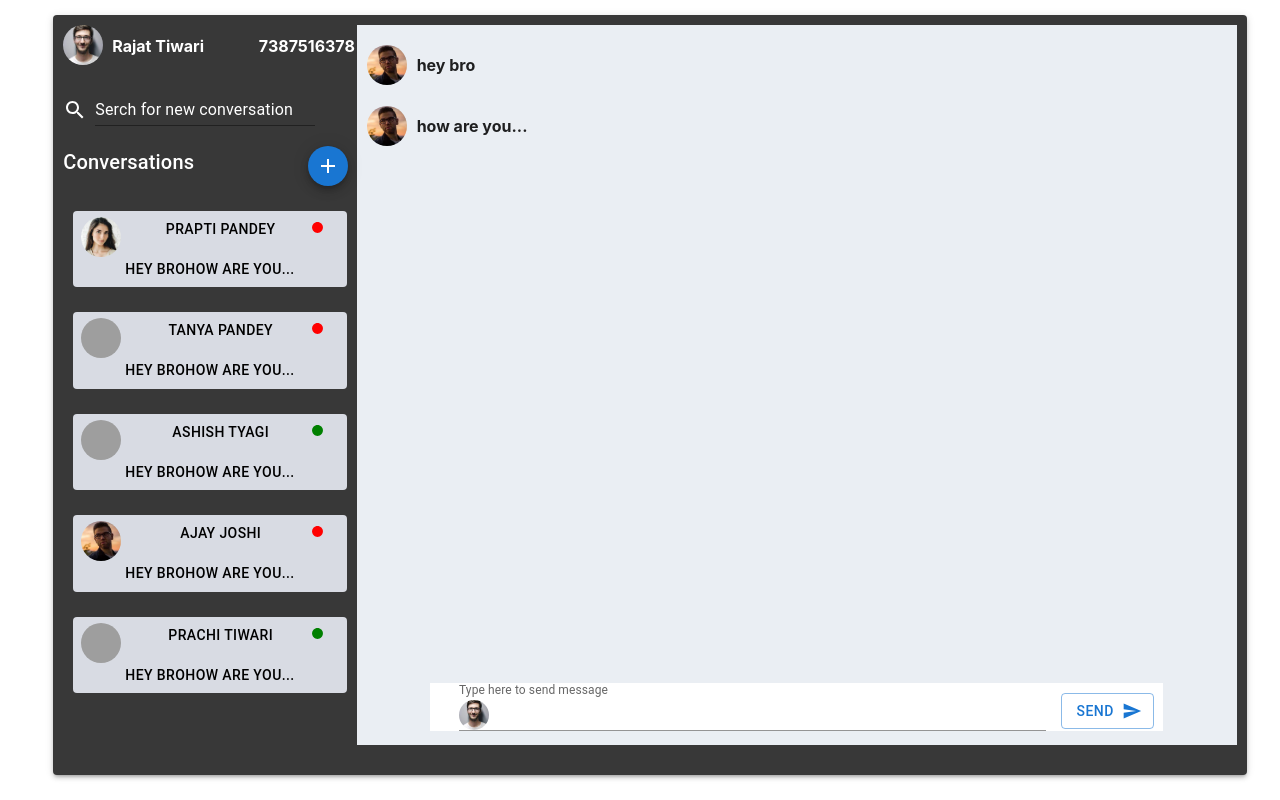
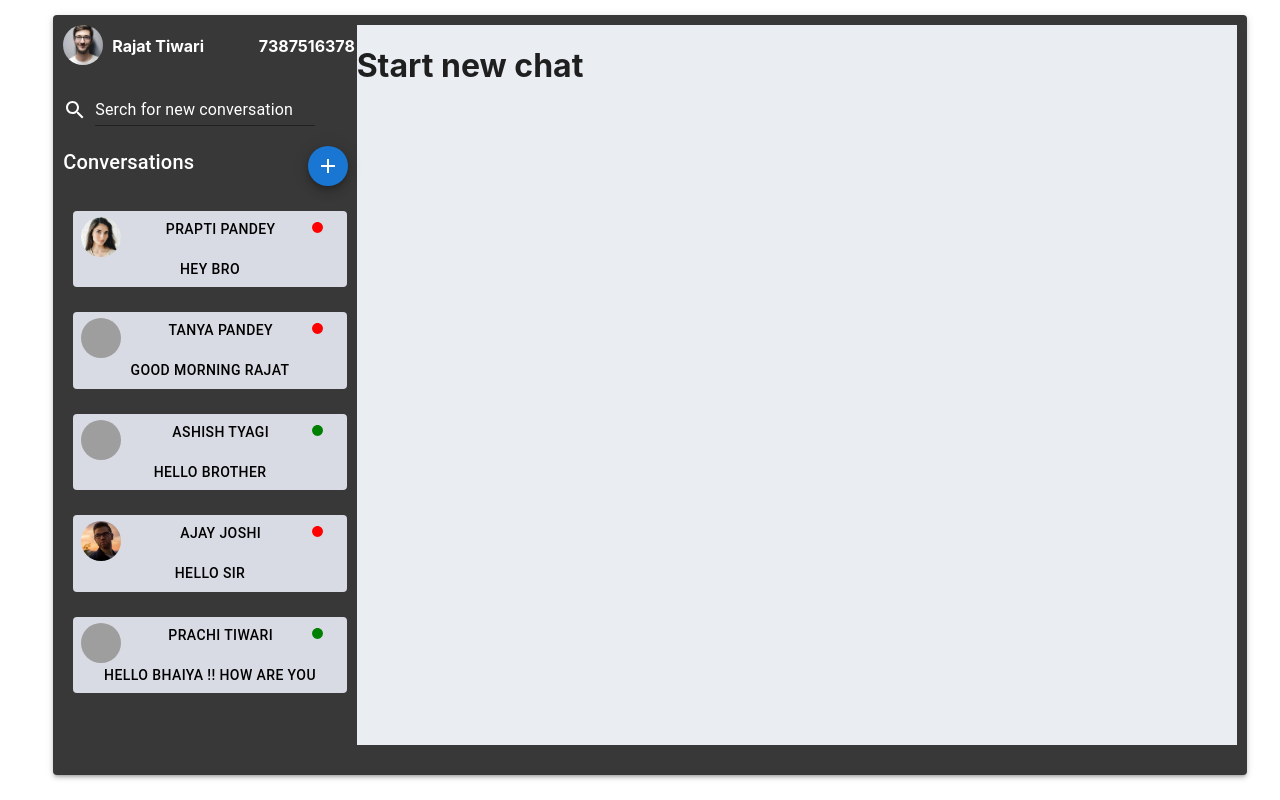
Before and after one commit to Rajattiwari20/React-chat-app, a React (Create React App) app: page / in a window 1280 px wide. Built offline with nearby package versions, Linux system fonts and the light colour scheme; grey boxes are pictures that could not be loaded.

Commit message:
redirect react router

```diff
--- a/package.json
+++ b/package.json
@@ -13,6 +13,7 @@
     "@testing-library/user-event": "^12.1.10",
     "react": "^17.0.2",
     "react-dom": "^17.0.2",
+    "react-router-dom": "^5.3.0",
     "react-scripts": "4.0.3",
     "web-vitals": "^1.0.1"
   },
--- a/src/components/AdminDetail.js
+++ b/src/components/AdminDetail.js
@@ -4,10 +4,6 @@ import { Typography , Grid, Avatar, Button} from '@mui/material'
 function AdminDetail(props) {
 
   const {data} = props
-
-  const handelClick = () => {
-    console.log("Click")
-  }
 
     return (
       <>
--- a/src/components/CoversationModel.js
+++ b/src/components/CoversationModel.js
@@ -10,6 +10,7 @@ import AddIcon from '@mui/icons-material/Add';
 import CloseIcon from '@mui/icons-material/Close';
 import { TextField , Grid, InputAdornment, Typography, Button, Avatar} from '@mui/material'
 import dummyData from '../data'
+import {useHistory} from 'react-router-dom'
 
 
 const BootstrapDialog = styled(Dialog)(({ theme }) => ({
@@ -53,13 +54,15 @@ BootstrapDialogTitle.propTypes = {
 export default function CoversationModel(props) {
 
   const {open , setOpen} = props
+  let history = useHistory()
 
   const handleClose = () => {
     setOpen(false);
   };
 
   const handleClick = (data) =>{
-    console.log("Data" , data)
+    history.push("user"+data.id)
+    setOpen(false);
   }
 
   return (
@@ -93,7 +96,7 @@ export default function CoversationModel(props) {
                             {
                                 data.isLogedIn ?
                                 <Grid item md ={3}>
-                                    <Button variant="text" >
+                                    <Button variant="text" onClick={() => handleClick(data)}>
                                         <AccountCircleOutlinedIcon/>
                                     </Button>
                                 </Grid>
--- a/src/components/CurrentConversation.js
+++ b/src/components/CurrentConversation.js
@@ -4,8 +4,10 @@ import SendNewMessage from './SendNewMessage'
 import NewConversation from './NewConversation'
 import dummyData from '../data'
 
-function CurrentConversation() {
+function CurrentConversation(props) {
 
+    const {userId} = props
+    console.log("userId ==>" , userId )
     const [data, setdata] = useState()
     const [value , setValue] = useState()
     const [senderMessage , setSenderMessage] = useState()
@@ -22,10 +24,10 @@ function CurrentConversation() {
         })
     }, [])
 
-    console.log("messages ==>" , messages)
+    // console.log("messages ==>" , messages)
 
         const handelClick = () =>{
-            console.log("senderMessage ==> " , senderMessage)
+            // console.log("senderMessage ==> " , senderMessage)
             setNewMessage([...newMessage , senderMessage])
             setValue('')
         }
@@ -42,7 +44,7 @@ function CurrentConversation() {
                              return(
                                  <>
                                 {
-                                message.senderInfo.id === 2 &&
+                                message.senderInfo.id === userId &&
                                 message.messageRecived.map((text, index) =>{
                                     return(
                                         <Grid container style ={{marginTop : "10px" }} >
--- a/src/components/HistoryChats.js
+++ b/src/components/HistoryChats.js
@@ -3,6 +3,8 @@ import { makeStyles } from '@mui/styles';
 import { Typography , Grid, Avatar, Button} from '@mui/material'
 import dummyData from '../data'
 import CircleRoundedIcon from '@mui/icons-material/CircleRounded';
+import {useHistory} from 'react-router-dom'
+
 
 const useStyles = makeStyles(theme => ({
 
@@ -23,6 +25,7 @@ function HistoryChats(props) {
     const classes = useStyles();
     const {searchString} = props
     const [messages , setMessages] = useState()
+    let history = useHistory()
     useEffect(()=>{
         dummyData.map((data) =>{
             if(data.isLogedIn){
@@ -31,13 +34,11 @@ function HistoryChats(props) {
         })
     }, [])
 
-    const handelClick = () => {
-        console.log("Click")
-      }
-
-    console.log("messages ==>" ,messages)
-    console.log("searchString===>" , searchString)
-
+    const handelClick = (path) =>{
+        history.push(path)
+    }
+    // console.log("messages ==>" ,messages)
+    // console.log("searchString===>" , searchString)
     // console.log("filterMessages ==>" , filterMessages)
     // const filterMessages = messages.filter(message => message.senderInfo.userName ==  searchString)
 
@@ -51,7 +52,7 @@ function HistoryChats(props) {
                     return(
 
                         <Grid item md = {12} sm = {12} xs = {12} style = {{ marginTop : "5px" , padding : "10px"}}  key ={index}>
-                             <Button fullWidth className = {classes.historyBtn} >
+                             <Button fullWidth className = {classes.historyBtn} onClick= {() => handelClick(message.senderInfo.path)} >
                             <Grid container >
                                 <Grid item md ={3}>
                                     <Avatar alt="Pic" src= {message.senderInfo.photo} />
@@ -70,7 +71,7 @@ function HistoryChats(props) {
                                   </Grid>
                                 }
                                 <Grid item md ={12} style ={{textAlign :"center"}}>
-                                    {message.messageRecived}
+                                    {message.messageRecived[0]}
                                 </Grid>
                             </Grid>
                             </Button>
--- a/src/components/PresentConversations.js
+++ b/src/components/PresentConversations.js
@@ -1,13 +1,40 @@
 import  React from 'react';
 import { Typography , Grid} from '@mui/material'
 import CurrentConversation from './CurrentConversation'
+import NewConversation from './NewConversation'
+import { Route, Switch } from 'react-router-dom';
 
 function PresentConversations() {
+
     return (
       <>
         <Grid container>
             <Grid item md = {12} xs = {12} sm = {12} style = {{minHeight : "90vh", backgroundColor : "#EAEEF3"}} >
-                <CurrentConversation/>
+            <Switch>
+                  <Route path="/user2" exact>
+                    <CurrentConversation userId = {2} />
+                  </Route>
+
+                  <Route path="/user3" exact>
+                    <CurrentConversation userId = {3} />
+                  </Route>
+
+                  <Route path="/user4" exact>
+                    <CurrentConversation userId = {4} />
+                  </Route>
+
+                  <Route path="/user5" exact>
+                    <CurrentConversation userId = {5} />
+                  </Route>
+
+                  <Route path="/user6" exact>
+                    <CurrentConversation userId = {6} />
+                  </Route>
+
+                  <Route>
+                    <NewConversation />
+                  </Route>
+            </Switch>
             </Grid>
         </Grid>
       </>
--- a/src/index.js
+++ b/src/index.js
@@ -2,11 +2,12 @@ import React from 'react';
 import ReactDOM from 'react-dom';
 import './index.css';
 import App from './components/App';
+import { BrowserRouter} from 'react-router-dom';
 
 
 ReactDOM.render(
-  <React.StrictMode>
-    <App />
-  </React.StrictMode>,
+  <BrowserRouter>
+        <App />
+    </BrowserRouter>,
   document.getElementById('root')
 );
```
Also changed, not shown: src/data.js, 2 other files (tests, documents, lock files or other folders).
